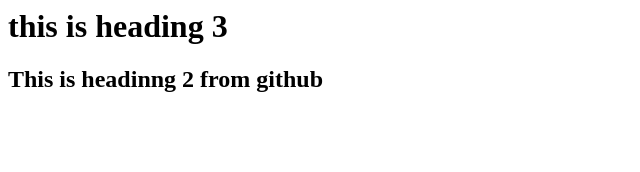
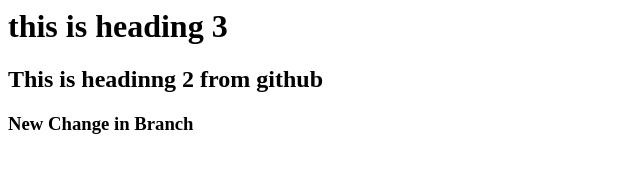
Before and after one commit to rsoftpk/attique_new, a plain HTML site: page services.html in a window 1280 px wide. Shown: the whole page, without its empty margins (0-640 px from the left). Drawn offline with Linux system fonts and the light colour scheme.

Commit message:
Update services.html

```diff
--- a/services.html
+++ b/services.html
@@ -7,5 +7,6 @@
 <body>
     <h1>this is heading 3</h1>
     <h2>This is headinng 2 from github</h2>
+    <h3>New Change in Branch</h3>
 </body>
 </html>
```
